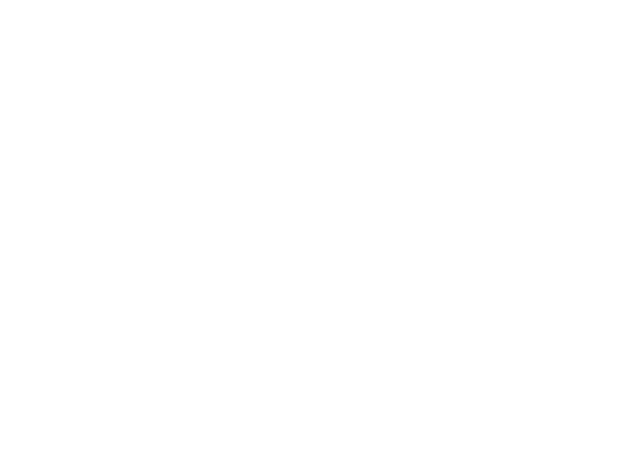
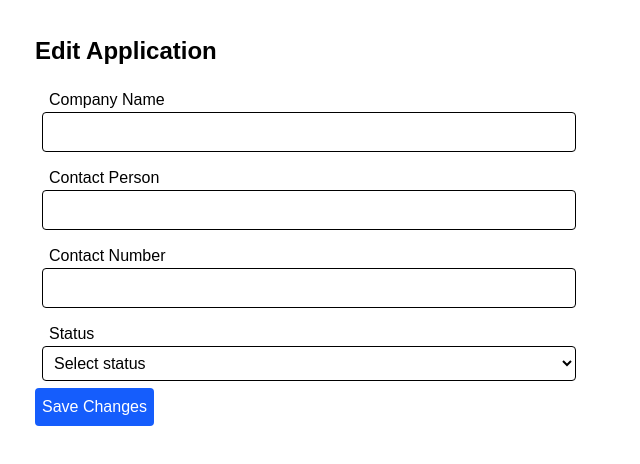
Before and after one commit to siphoPrince/ledder, a React (Vite) app in the folder ledder/: page /edit/1 in a window 1280 px wide. Before the commit this address had no page. Shown: the top 464 px of the page, without its empty margins (0-640 px from the left). Built offline with nearby package versions, Linux system fonts and the light colour scheme; no server answers.

Commit message:
edit integration

```diff
--- /dev/null
+++ b/ledder/app/pages/EditForm.jsx
@@ -0,0 +1,118 @@
+import { useState } from "react";
+import { useEffect } from "react";
+import { useNavigate, useParams } from "react-router-dom";
+
+
+const EditForm = ()=>{
+    const {id} = useParams();
+    const navigate = useNavigate();
+    const [formData, setFormData] = useState({
+        companyName: "",
+        contactPerson: "",
+        contactNumber: "",
+        companyEmail: "",
+        jobTitle: "",
+        notes: "",
+        aboutCompany: "",
+        status: "",
+    });
+
+    useEffect(()=>{
+        fetch(`http://localhost:3000/api/applications/${id}`, {
+            credentials:"include",
+        })
+        .then((res)=>{
+            if(!res.ok) throw new Error("Failed to  fetch applications");
+            return res.json();
+        })
+        .then((data) => setFormData(data))
+        .catch((err) => console.error(err));
+    }, [id]);
+
+    const handleChange = (e)=>{
+        setFormData({ ...formData, [e.target.name]: e.target.value })
+    }
+
+    const handleSubmit = (e)=>{
+        e.preventDefault();
+
+        fetch(`http://localhost:3000/api/applications/${id}`,{
+            method: "PUT",
+            headers: {"Content-Type": "application/json"},
+            credentials: "include",
+            body: JSON.stringify(formData),
+        })
+        .then((res) =>{
+            if(!res.ok) throw new Error("Failed to Update");
+            return res.json();
+        })
+        .then(()=>{
+            alert("application update sucessfully!");
+            navigate("/dashBoard")
+        })
+        .catch((err) => console.error(err));
+    };
+
+    return(
+        <div className="p-6 max-w-xl mx-auto text-black">
+        <h1 className="text-2xl font-bold mb-6">Edit Application</h1>
+
+        <form onSubmit={handleSubmit} className="space-y-4">
+            <div>
+            <label>Company Name</label>
+            <input
+                name="companyName"
+                value={formData.companyName}
+                onChange={handleChange}
+                className="w-full p-2 border rounded"
+            />
+            </div>
+
+            <div>
+            <label>Contact Person</label>
+            <input
+                name="contactPerson"
+                value={formData.contactPerson}
+                onChange={handleChange}
+                className="w-full p-2 border rounded"
+            />
+            </div>
+
+            <div>
+            <label>Contact Number</label>
+            <input
+                name="contactNumber"
+                value={formData.contactNumber}
+                onChange={handleChange}
+                className="w-full p-2 border rounded"
+            />
+            </div>
+
+            <div>
+            <label>Status</label>
+            <select
+                name="status"
+                value={formData.status}
+                onChange={handleChange}
+                className="w-full p-2 border rounded"
+            >
+                <option value="">Select status</option>
+                <option value="Applied">Applied</option>
+                <option value="Interview">Interview</option>
+                <option value="Rejected">Rejected</option>
+                <option value="Offer">Offer</option>
+            </select>
+            </div>
+
+            <button
+            type="submit"
+            className="bg-blue-600 text-white px-4 py-2 rounded hover:bg-blue-700"
+            >
+            Save Changes
+            </button>
+        </form>
+        </div>
+    );
+}
+
+export default EditForm;
--- a/ledder/app/pages/dashboard.jsx
+++ b/ledder/app/pages/dashboard.jsx
@@ -1,5 +1,6 @@
 import { useEffect, useState } from "react";
 import { FaRegEdit } from "react-icons/fa";
+import { Navigate } from "react-router-dom";
 
 const DashBoard = () => {
   const [applications, setApplications] = useState([]);
@@ -43,7 +44,9 @@ const DashBoard = () => {
             <div>{item.contactPerson}</div>
             <div>{item.contactNumber}</div>
             <div>
-              <button><FaRegEdit className="bg-blue-600 cursor-pointer text-black px-3 py-1 rounded hover:bg-blue-700 text-2xl"/></button>
+              <button
+                onChange={()=> Navigate(`/edit/${item.id}`)}
+              ><FaRegEdit className="bg-blue-600 cursor-pointer text-black px-3 py-1 rounded hover:bg-blue-700 text-2xl"/></button>
             </div>
           </div>
         ))
--- a/ledder/src/App.jsx
+++ b/ledder/src/App.jsx
@@ -1,6 +1,4 @@
 import { useState } from 'react'
-import reactLogo from './assets/react.svg'
-import viteLogo from '/vite.svg'
 import './App.css'
 import Hero from '../app/hero'
 import Cards from '../app/components/cards'
@@ -10,6 +8,8 @@ import { BrowserRouter as Router, Routes, Route } from 'react-router-dom'
 import Login from '../app/login/login'
 import DashBoard from '../app/pages/dashboard'
 import Register from '../app/register/register'
+import EditForm from '../app/pages/EditForm'
+
 
 
 
@@ -46,9 +46,8 @@ function App() {
 
         <Route path='/Login' element={<Login/>}/>
         <Route path='/Register' element={<Register/>}/>
-
-        <Route path='/dashboard'
-          element={<DashBoard />}/>
+        <Route path='/dashboard'element={<DashBoard />}/>
+        <Route path='/edit/:id' element={<EditForm/>}/>
 
       </Routes>
 
```
Also changed, not shown: 1 other file (tests, documents, lock files or other folders).
